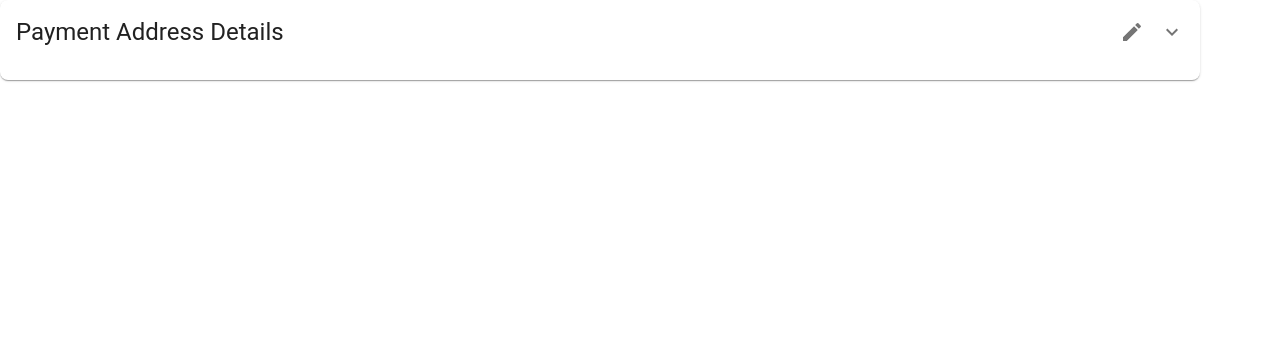
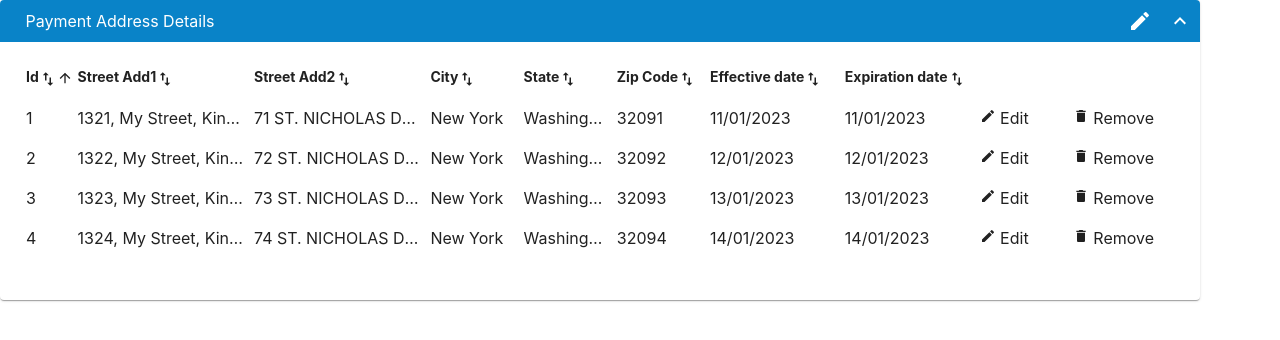
Before and after one commit to sumitbhalekar/virtualized-table, a React (Create React App) app: page / in a window 1280 px wide. Shown: the top 340 px of the page. Built offline with nearby package versions, Linux system fonts and the light colour scheme.

Commit message:
CardView changes for generic

```diff
--- a/src/App.js
+++ b/src/App.js
@@ -183,6 +183,12 @@ function App() {
     },
   ];
 
+  const [expanded, setExpanded] = React.useState(true);
+
+  const handleExpandClick = () => {
+    setExpanded(!expanded);
+  };
+
   return (
     <>
       <CardView
@@ -204,6 +210,14 @@ function App() {
             sortByDirection={sortByDirection}
           />
         }
+        cardTitle="Payment Address Details"
+        cardWidth={1200}
+        headerRightIcon={<EditIcon htmlColor="#fff" fontSize="10" />}
+        cardHeight={300}
+        handleExpandClick={handleExpandClick}
+        expanded={expanded}
+        showExpandIcon={true}
+        showHeaderRightIcon={true}
       />
 
       {/* <Button
--- /dev/null
+++ b/src/CardView/card-view.css
@@ -0,0 +1,6 @@
+.cardHeaderStyle {
+  /* margin: 200px; */
+  background-color: #0983c8;
+  font-size: 12rem;
+  height: 22px;
+}
--- a/src/CardView/index.js
+++ b/src/CardView/index.js
@@ -1,22 +1,25 @@
-import { Edit } from "@mui/icons-material";
 import ExpandMoreIcon from "@mui/icons-material/ExpandMore";
-import { CardHeader } from "@mui/material";
 import Card from "@mui/material/Card";
-import CardActions from "@mui/material/CardActions";
 import CardContent from "@mui/material/CardContent";
 import Collapse from "@mui/material/Collapse";
 import IconButton from "@mui/material/IconButton";
 import { styled } from "@mui/material/styles";
+import { PropTypes } from "prop-types";
 import * as React from "react";
-import { PropTypes } from "prop-types";
+import "../CardView/card-view.css";
 
 export const CardView = (props) => {
-  const { cardBody } = props;
-  const [expanded, setExpanded] = React.useState(false);
-
-  const handleExpandClick = () => {
-    setExpanded(!expanded);
-  };
+  const {
+    cardBody,
+    cardTitle,
+    showExpandIcon,
+    cardHeight,
+    cardWidth,
+    headerRightIcon,
+    handleExpandClick,
+    expanded,
+    showHeaderRightIcon,
+  } = props;
 
   const ExpandMore = styled((props) => {
     const { expand, ...other } = props;
@@ -30,26 +33,44 @@ export const CardView = (props) => {
   }));
 
   return (
-    <Card sx={{ maxWidth: 1200, borderRadius: 2 }}>
-      <CardHeader
-        action={
-          <>
-            <IconButton aria-label="settings">
-              <Edit />
-            </IconButton>
+    <Card sx={{ maxWidth: cardWidth, maxHeight: cardHeight }}>
+      <div
+        style={{
+          width: cardWidth,
+          height: 42,
+          backgroundColor: "#0983c8",
+          justifyContent: "space-between",
+          display: "flex",
+          alignItems: "center",
+          opacity: 1,
+        }}
+      >
+        <div
+          style={{
+            color: "#ffffff",
+            width: "20%",
+            display: "flex",
+            justifyContent: "center",
+          }}
+        >
+          {cardTitle}
+        </div>
+        <div>
+          {showHeaderRightIcon && (
+            <IconButton aria-label="settings">{headerRightIcon}</IconButton>
+          )}
+          {showExpandIcon && (
             <ExpandMore
               expand={expanded}
               onClick={handleExpandClick}
               aria-expanded={expanded}
               aria-label="show more"
             >
-              <ExpandMoreIcon />
+              <ExpandMoreIcon htmlColor="#fff" />
             </ExpandMore>
-          </>
-        }
-        title="Payment Address Details"
-      />
-      <CardActions disableSpacing></CardActions>
+          )}
+        </div>
+      </div>
       <Collapse in={expanded} timeout="auto" unmountOnExit>
         <CardContent>{cardBody}</CardContent>
       </Collapse>
@@ -59,4 +80,11 @@ export const CardView = (props) => {
 
 CardView.propTypes = {
   cardBody: PropTypes.any,
+  cardTitle: PropTypes.string,
+  cardWidth: PropTypes.number,
+  cardHeight: PropTypes.number,
+  headerRightIcon: PropTypes.any,
+  handleExpandClick: PropTypes.func,
+  expanded: PropTypes.bool,
+  showHeaderRightIcon: PropTypes.bool,
 };
```
